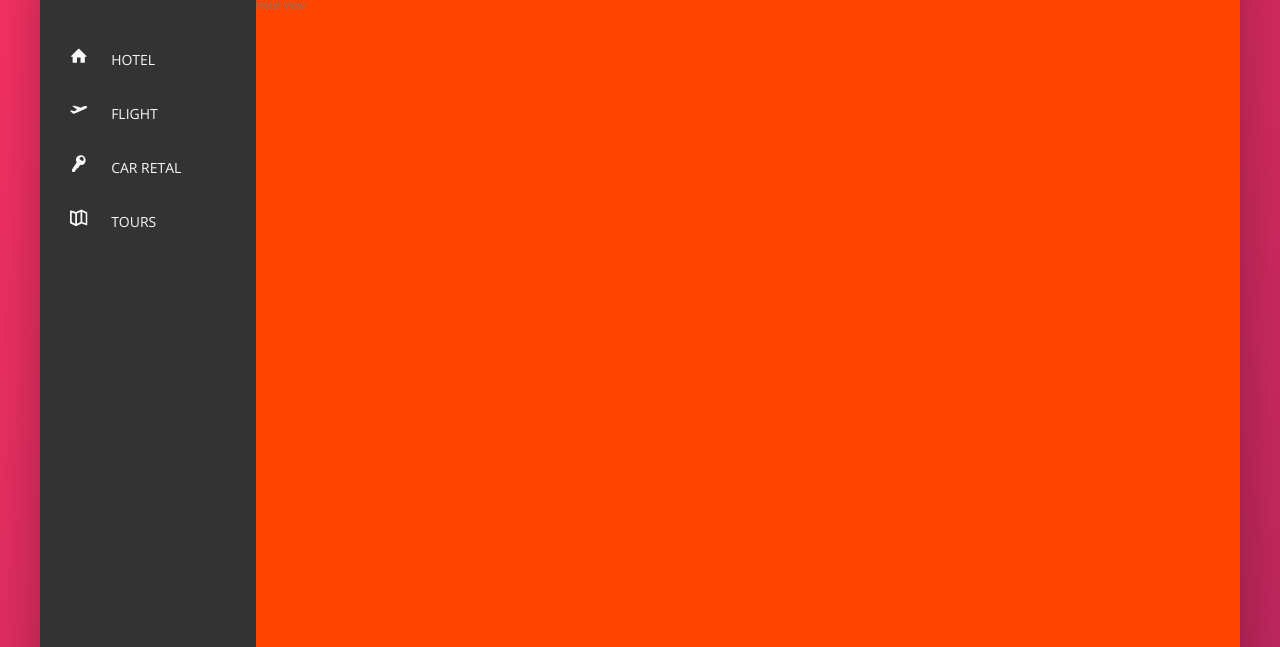
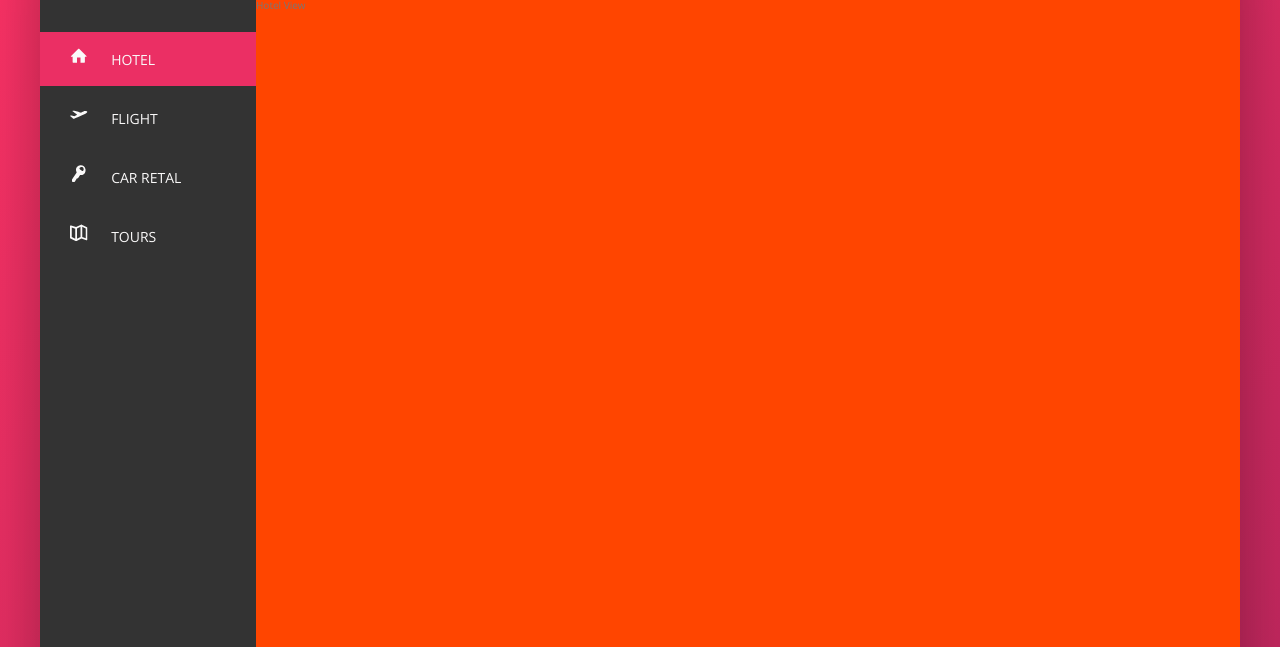
Before and after one commit to DeividVeloso/advanced-css, a website: page project/trillo/index.html in a window 1280 px wide. Shown: the part 153-800 px from the top of the page. Drawn offline with nearby package versions, Linux system fonts and the light colour scheme.

Commit message:
finish navbar

```diff
--- a/project/trillo/index.html
+++ b/project/trillo/index.html
@@ -55,7 +55,7 @@
       <div class="content">
         <nav class="sidebar">
           <ul class="side-nav">
-            <li class="side-nav__item">
+            <li class="side-nav__item side-nav__item--active">
               <a href="" class="side-nav__link">
                 <svg class="side-nav__icon">
                   <use xlink:href="img/sprite.svg#icon-home"></use>
--- a/project/trillo/sass/_components.scss
+++ b/project/trillo/sass/_components.scss
@@ -127,9 +127,40 @@ SIDE-NAV
     color: var(--color-grey-light-1);
     padding: 1.5rem 3rem;
     display: block;
+
+    position: relative;
+    z-index: 10;
   }
 
   &__item {
+    position: relative;
+
+    &:not(:last-child) {
+      margin-bottom: 0.5rem;
+    }
+  }
+
+  &__item:before {
+    position: absolute;
+    content: "";
+    top: 0;
+    left: 0;
+    height: 100%;
+    width: 0.3rem;
+    background-color: var(--color-primary);
+    transform: scaleY(0);
+    transition: transform 0.2s, width 0.4s cubic-bezier(1, 0, 0, 1) 0.2s,
+      background-color 0.1s;
+  }
+
+  &__item:hover::before,
+  &__item--active::before {
+    transform: scaleY(1);
+    width: 100%;
+  }
+
+  &__item:active::before {
+    background-color: var(--color-primary-light);
   }
 
   &__icon {
```
Also changed, not shown: project/trillo/css/style.css.
